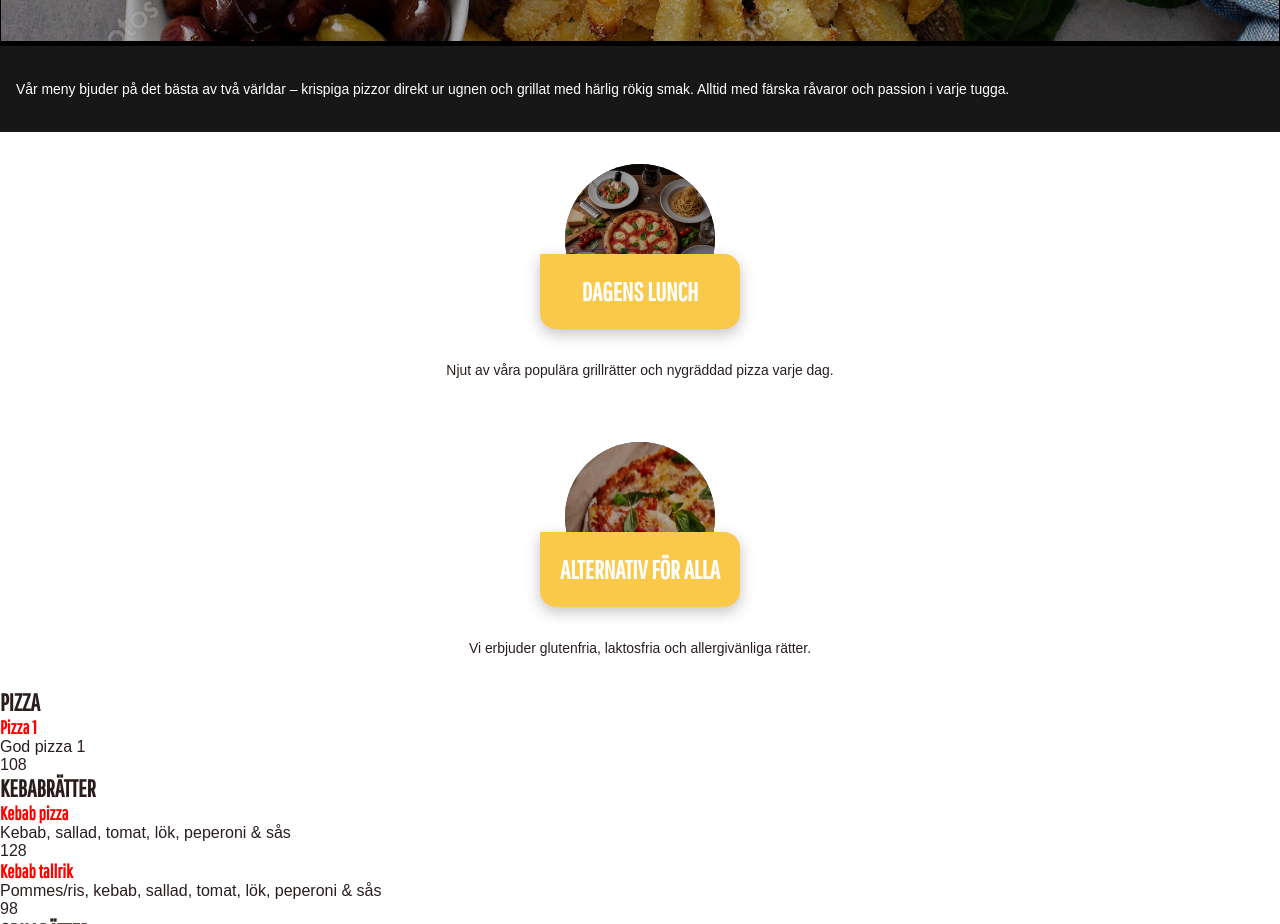
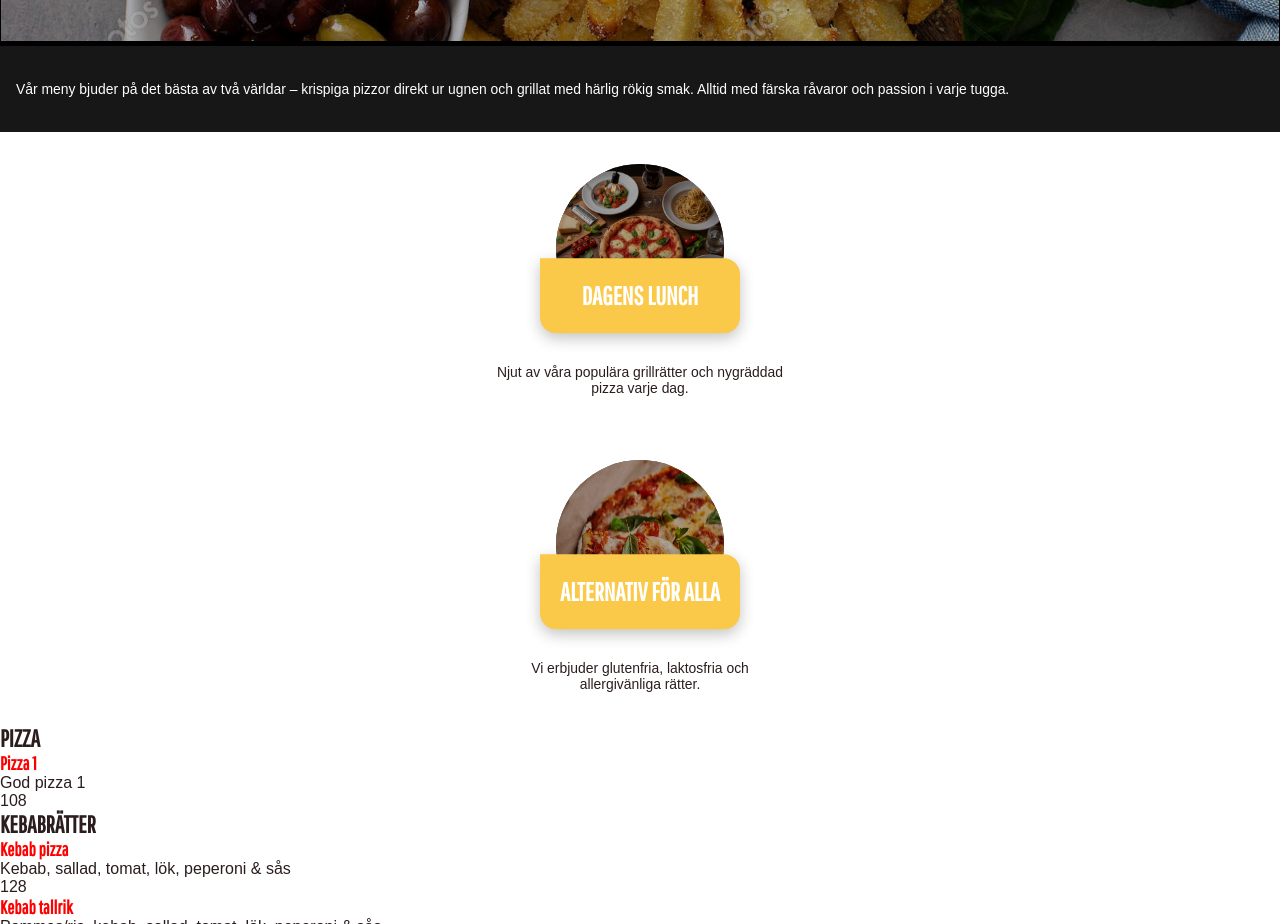
Before and after one commit to sebas-agudelo/latchpizzeria, a React (Create React App) app: page /meny in a window 1280 px wide. Shown: the part 760-1684 px from the top of the page. Built offline with nearby package versions, Linux system fonts and the light colour scheme; a web font is replaced by a local one.

Commit message:
Implement footer and footer content

```diff
--- a/src/sass/Menu/_menu.scss
+++ b/src/sass/Menu/_menu.scss
@@ -103,13 +103,13 @@
 
 
         .menu-highlight-item {
-            padding: 2rem 3rem;
+            padding: 2rem 0;
             text-align: center;
             position: relative;
 
             .menu-highlight-item-img {
-                width: 150px;
-                height: 150px;
+                width: 168px;
+                height: 168px;
                 border-radius: 50%;
                 background-color: #000000;
                 margin: 0 auto;
@@ -125,9 +125,9 @@
             .menu-highlight-item-details{
                 h3{
                     position: absolute;
-                    top: 60%;
+                    top: 57%;
                     left: 50%;
-                    transform: translate(-50%, -60%);
+                    transform: translate(-50%, -57%);
                     box-shadow: rgba(0, 0, 0, 0.24) 0px 5px 15px;
                     display: flex;
                     justify-content: center;
@@ -143,9 +143,10 @@ border-radius: 0 1rem 1rem 1rem;
                 }
 
                 p{
+                    width: 290px;
                     font-size: 0.87rem;
                     // padding: 0 3rem;
-                    margin-top: 3rem;
+                    margin: 2rem auto 0;
 
                 }
             }
```
